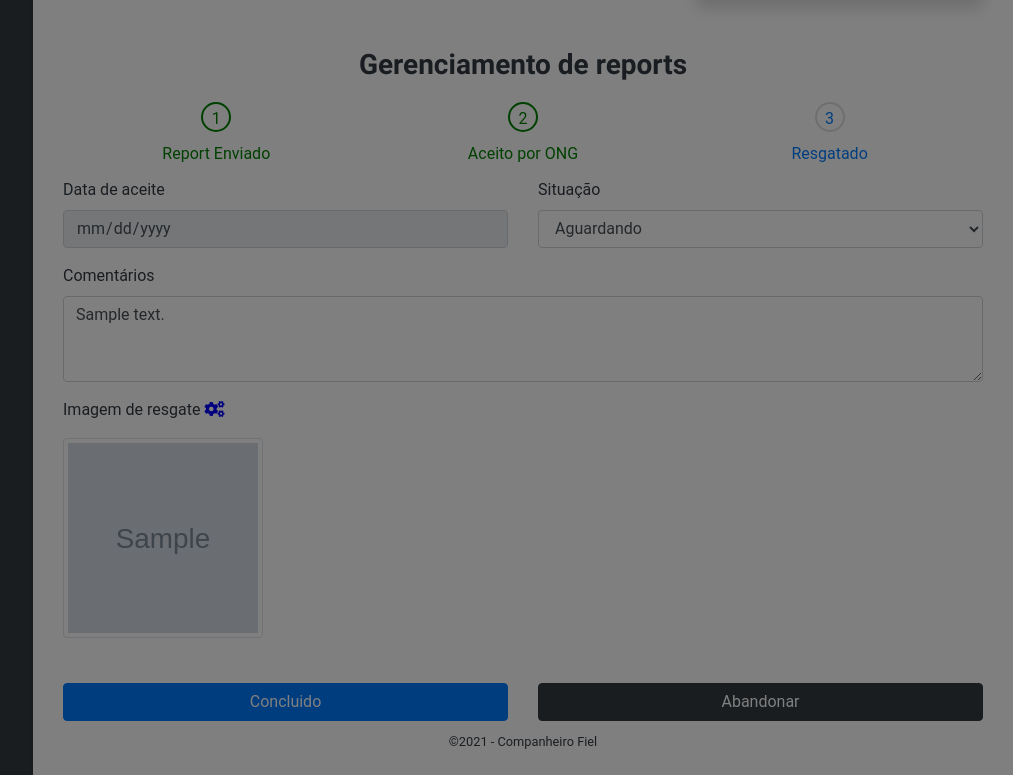
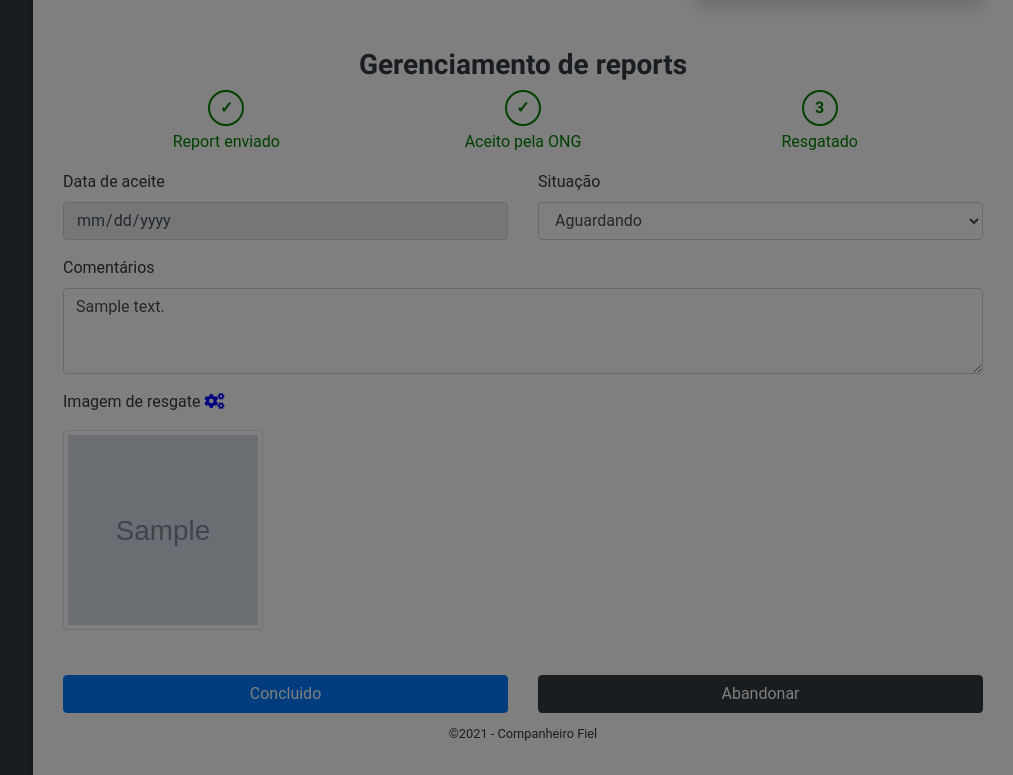
Before and after one commit to IgorSPessoa/tcc, a PHP site: page /dashboard/visualizaReport.php?id=1&msg=sucess_unlinkReport in a window 1280 px wide. Shown: the part 757-1532 px from the top of the page, without its empty margins (267-1280 px from the left). Run offline with PHP 8.4, Linux system fonts and the light colour scheme; the visitor is signed in with stand-in values (Sample User, id 1); tables that the repository leaves empty or names only in its code hold one stand-in row (values such as "Sample post"); grey boxes marked "Sample" are stand-in pictures; some libraries are stand-ins or nearby versions; some web fonts are replaced.

Commit message:
progressBar update

```diff
--- a/dashboard/css_dashboard/visualizarReport.css
+++ b/dashboard/css_dashboard/visualizarReport.css
@@ -1,56 +1,55 @@
-.container {
+.multi-steps > li.is-active:before, .multi-steps > li.is-active ~ li:before {
+	content: counter(stepNum);
+	font-family: inherit;
+	font-weight: 700;
+}
+.multi-steps > li.is-active:after, .multi-steps > li.is-active ~ li:after {
+	background-color: #ededed;
+}
+.multi-steps {
+	display: table;
+	table-layout: fixed;
 	width: 100%;
-    padding: 12px;
 }
-
-.progressbar {
-	counter-reset: step;
+.multi-steps > li {
+	counter-increment: stepNum;
+	text-align: center;
+	display: table-cell;
+	position: r;
+	color:  green;
 }
-.progressbar li a {
-	list-style-type: none;
-	float: left;
-	width: 33.33%;
-	position: relative;
+.multi-steps > li:before {
+	content: '\f00c';
+	content: '\2713';
+	content: '\10003';
+	content: '\10004';
+	content: '\2713';
+	display: block;
+	margin: 0 auto 4px;
+	background-color: #fff;
+	width: 36px;
+	height: 36px;
+	line-height: 32px;
 	text-align: center;
+	font-weight: bold;
+	border-width: 2px;
+	border-style: solid;
+	border-color: green;
+	border-radius: 50%;
 }
-.progressbar li a:before {
-	content: counter(step);
-	counter-increment: step;
-	width: 30px;
-	height: 30px;
-	line-height: 30px;
-	border: 2px solid #ddd;
-	display: block;
-	text-align: center;
-	margin: 0 auto 10px auto;
-	border-radius: 50%;
-	background-color: white;
+.multi-steps > li:last-child:after {
+	display: none;
 }
-.progressbar li a:after {
-	content: '';
-	position: absolute;
-	width: 100%;
-	height: 5px;
-	background-color: #ddd;
-	top: 15px;
-	left: -50%;
-	z-index: -1;
-}
-.progressbar li:first-child a:after {
-	content: none;
-}
-.progressbar li a.active {
-	color: green;
-}
-.progressbar li a.active:before {
+.multi-steps > li.is-active:before {
+	background-color: #fff;
 	border-color: green;
 }
-.progressbar li a.none-active:after {
-	background-color: green !important;
+.multi-steps > li.is-active ~ li {
+	color: #808080;
 }
-li {
-	list-style: none;
-	text-align: -webkit-match-parent;
+.multi-steps > li.is-active ~ li:before {
+	background-color: #ededed;
+	border-color: #ededed;
 }
 
 .container_text{
--- a/dashboard/visualizaReport.php
+++ b/dashboard/visualizaReport.php
@@ -190,12 +190,6 @@ if (isset($_SESSION['email']) == true) {
                     </div>
                 </form>
                 <?php
-                // px-0 pt-4 pb-0 mt-3 mb-3
-                //  <ul class='progressbar'>
-                //  <li><a href='#' class='active'>Report Enviado</a></li>
-                //  <li><a href='#' class='active none-active'>Aceito por ONG</a></li>
-                //  <li><a href='#' " . ($situaReport == 'rescued' ? "class='active'" : "") . ">Resgatado</a></li>
-                //  </ul>
                 if ($idOngReport != 0 && $idOng == $idOngReport) {
                     if ($situaReport != 'rescued' && $situaReport != 'not_found') {
                         echo "<form id='formsGerenciar' action='controller/updateReport.php?id=" . $id . "' method='POST' enctype='multipart/form-data'>
@@ -207,14 +201,12 @@ if (isset($_SESSION['email']) == true) {
                                 </div>
                             </div>
 
-                            <div class='row'>
-                                <div class='container'>
-                                    <ul class='progressbar'>
-                                    <li><a href='#' class='active'>Report Enviado</a></li>
-                                    <li><a href='#' class='active none-active'>Aceito por ONG</a></li>
-                                    <li><a href='#' " . ($situaReport == 'rescued' ? "class='active'" : "") . ">Resgatado</a></li>
-                                    </ul>
-                                </div>
+                            <div class='container-fluid'>
+                                <ul class='list-unstyled multi-steps'>
+                                    <li>Report enviado</li>
+                                    <li>Aceito pela ONG</li>
+                                    <li class='is-active'>Resgatado</li>
+                                </ul>
                             </div>
 
                             <div class='row'>
@@ -265,7 +257,7 @@ if (isset($_SESSION['email']) == true) {
                                     <a class='btn btn-dark w-100 mb-2' type='button' href='controller/desvincularReport.php?id=" . $id . "'>Abandonar</a>
                                 </div>
                             </div>";
-                    } else {
+                    } else{
                         echo "<form id='formsGerenciar' action='controller/updateReport.php?id=" . $id . "' method='POST' enctype='multipart/form-data'>
 
                             <br><br>
@@ -275,14 +267,12 @@ if (isset($_SESSION['email']) == true) {
                                 </div>
                             </div>
 
-                            <div class='row'>
-                                <div class='container'>
-                                    <ul class='progressbar'>
-                                    <li><a href='#' class='active'>Report Enviado</a></li>
-                                    <li><a href='#' class='active none-active'>Aceito por ONG</a></li>
-                                    <li><a href='#' " . ($situaReport == 'rescued' ? "class='active'" : "") . ">Resgatado</a></li>
-                                    </ul>
-                                </div>
+                            <div class='container-fluid'>
+                                <ul class='list-unstyled multi-steps'>
+                                    <li>Report enviado</li>
+                                    <li>Aceito pela ONG</li>
+                                    <li>Resgatado</li>
+                                </ul>
                             </div>
 
                             <div class='row'>
--- a/includes/modal.php
+++ b/includes/modal.php
@@ -87,9 +87,13 @@
         } elseif($result == "invalid_size_logo"){
             $logoSize = $_COOKIE['size'];
             echo "<script>CreateModal('<i class=\"pt-1 pr-1 fas fa-exclamation-triangle\"></i> Aviso', 'Logo muito grande, o tamanho máximo da logo é 10MB. Tamanho da foto do logo: " . $logoSize . "Kb');</script>";
+        } elseif($result == "invalid_size_user"){
+            $fotoSize = $_COOKIE['size'];
+            echo "<script>CreateModal('<i class=\"pt-1 pr-1 fas fa-exclamation-triangle\"></i> Aviso', 'Foto muito grande, o tamanho máximo da Foto é 10MB. Tamanho da foto do logo: " . $fotoSize . "Kb');</script>";
 
         } elseif($result == "invalid_field"){
             echo "<script>CreateModal('<i class=\" pt-1 pr-1 fas fa-times\"></i> <i class=\"pt-1 pr-1 fas fa-exclamation-triangle\"></i> Aviso', 'Algum campo não está preenchido, tente novamente!');</script>";
+
         //ERROR
         } elseif($result == "error_report"){
             echo "<script>CreateModal('<i class=\" pt-1 pr-1 fas fa-times\"></i> Erro', 'Algo deu errado ao criar o report, tente novamente!');</script>";
```
Also changed, not shown: controller/emulator_user_update.php (+53 -12 lines), css/user_dashboard.css (+60 -0 lines), js/user_dashboard.js (+70 -0 lines), user_dashboard.php (+62 -15 lines).
